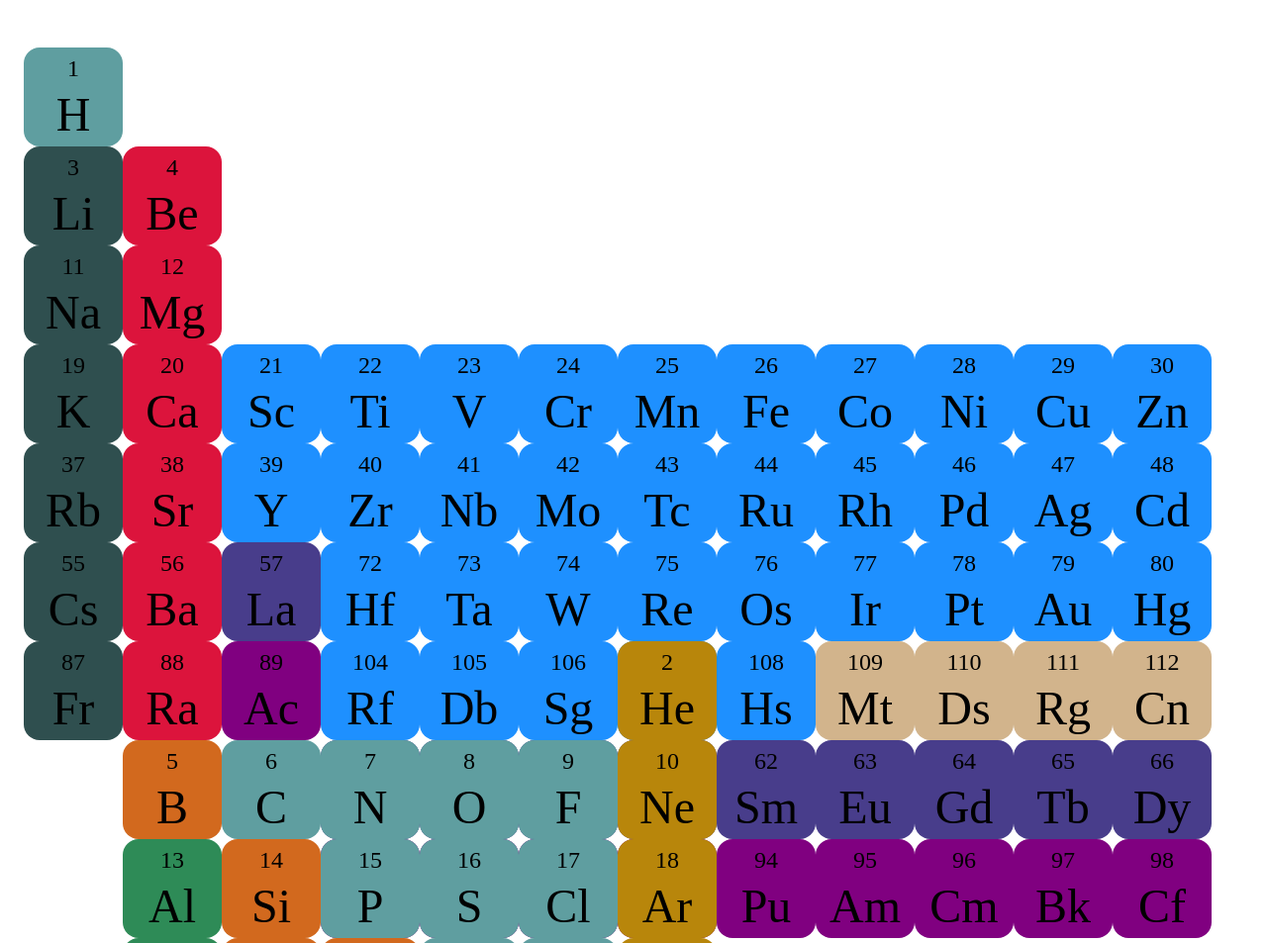
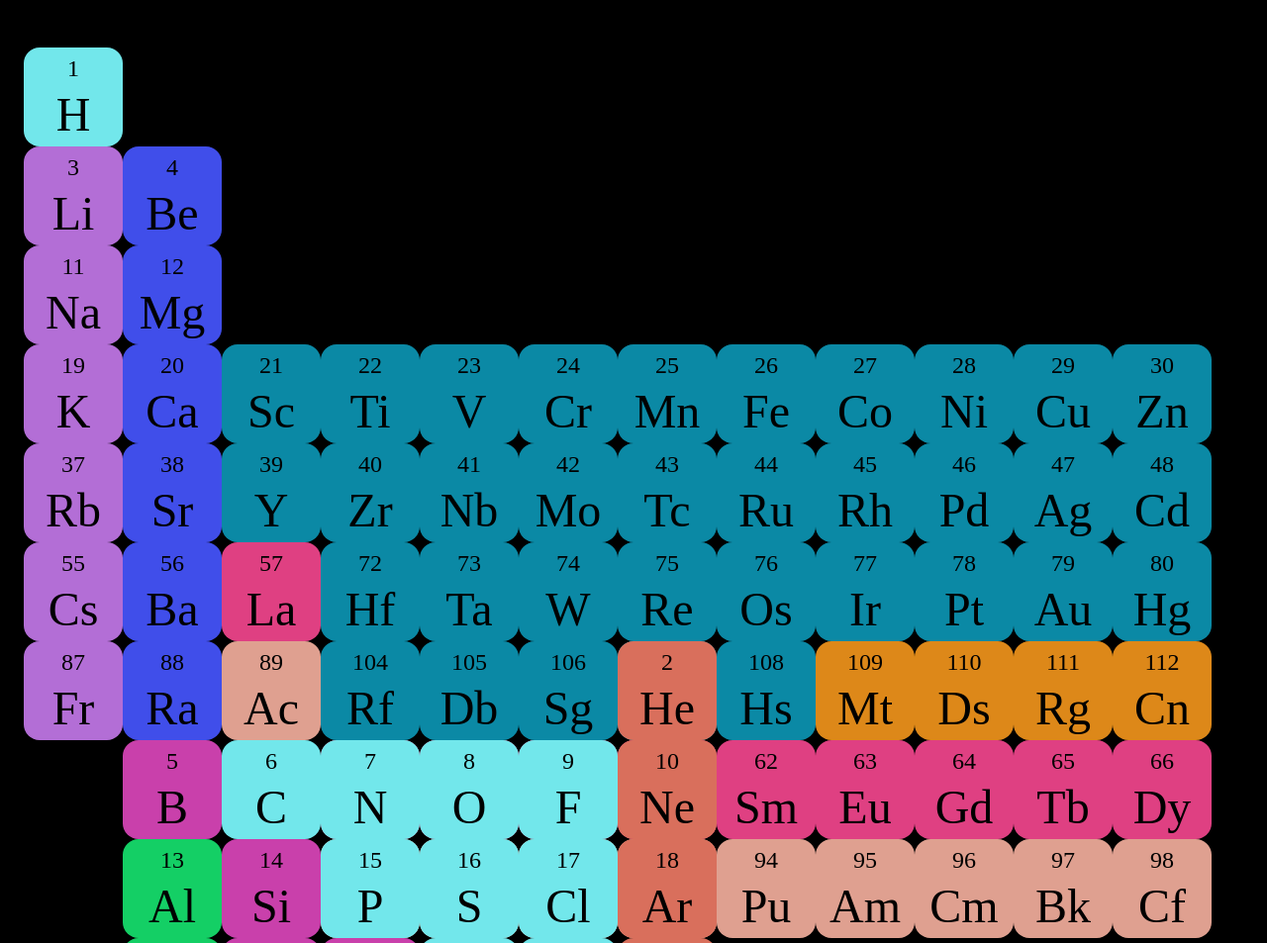
Before and after one commit to judewashock518/css-html-ptoe, a plain HTML site: page index.html in a window 1280 px wide. Shown: the top 953 px of the page at 99% size. Drawn offline with Linux system fonts and the light colour scheme.

Commit message:
changed color scheme

```diff
--- a/index.html
+++ b/index.html
@@ -7,7 +7,7 @@
     <link rel="stylesheet" type="text/css" href="styles.css">
     <title>the Periodic Table of Elements</title>
 </head>
-<body>
+<body style="background-color:black">
     <section>
     <div id="container">
     <div id="panel-one">
--- a/styles.css
+++ b/styles.css
@@ -1,3 +1,4 @@
+
 #container {
     width:auto;
     margin-left:1rem;
@@ -107,7 +108,7 @@
 }
 
 .flip-card-front-reactive-nonmetals {
-    background-color:cadetblue;
+    background-color:rgb(114, 231, 235);
     color:black;
 }
 
@@ -118,7 +119,7 @@
 }
 
 .flip-card-front-alkali-metals {
-    background-color:darkslategrey;
+    background-color:rgb(179, 110, 214);
     color: black;
 }
 
@@ -129,7 +130,7 @@
 }
 
 .flip-card-front-alkaline-earth-metals {
-    background-color:crimson;
+    background-color:rgb(64, 78, 234);
     color:black;
 }
 
@@ -140,7 +141,7 @@
 }
 
 .flip-card-front-transition-metals {
-    background-color:dodgerblue;
+    background-color:rgb(11, 137, 165);
     color:black;
 }
 
@@ -151,7 +152,7 @@
 }
 
 .flip-card-front-lanthanides {
-    background-color:darkslateblue;
+    background-color:rgb(223, 64, 130);
     color:black;
 }
 
@@ -162,7 +163,7 @@
 }
 
 .flip-card-front-actinides {
-    background-color:purple;
+    background-color:rgb(223, 160, 144);
     color:black;
 }
 
@@ -173,7 +174,7 @@
 }
 
 .flip-card-front-unknown-properties {
-    background-color:tan;
+    background-color:rgb(221, 136, 25);
     color:black;
 }
 
@@ -184,7 +185,7 @@
 }
 
 .flip-card-front-metalloids {
-    background-color:chocolate;
+    background-color:rgb(201, 64, 171);
     color:black;
 }
 
@@ -195,7 +196,7 @@
 }
 
 .flip-card-front-posttransition-metals {
-    background-color:seagreen;
+    background-color:rgb(20, 207, 101);
     color:black;
 }
 
@@ -206,7 +207,7 @@
 }
 
 .flip-card-front-noble-gases {
-    background-color:darkgoldenrod;
+    background-color:rgb(217, 111, 92);
     color:black;
 }
 
```
